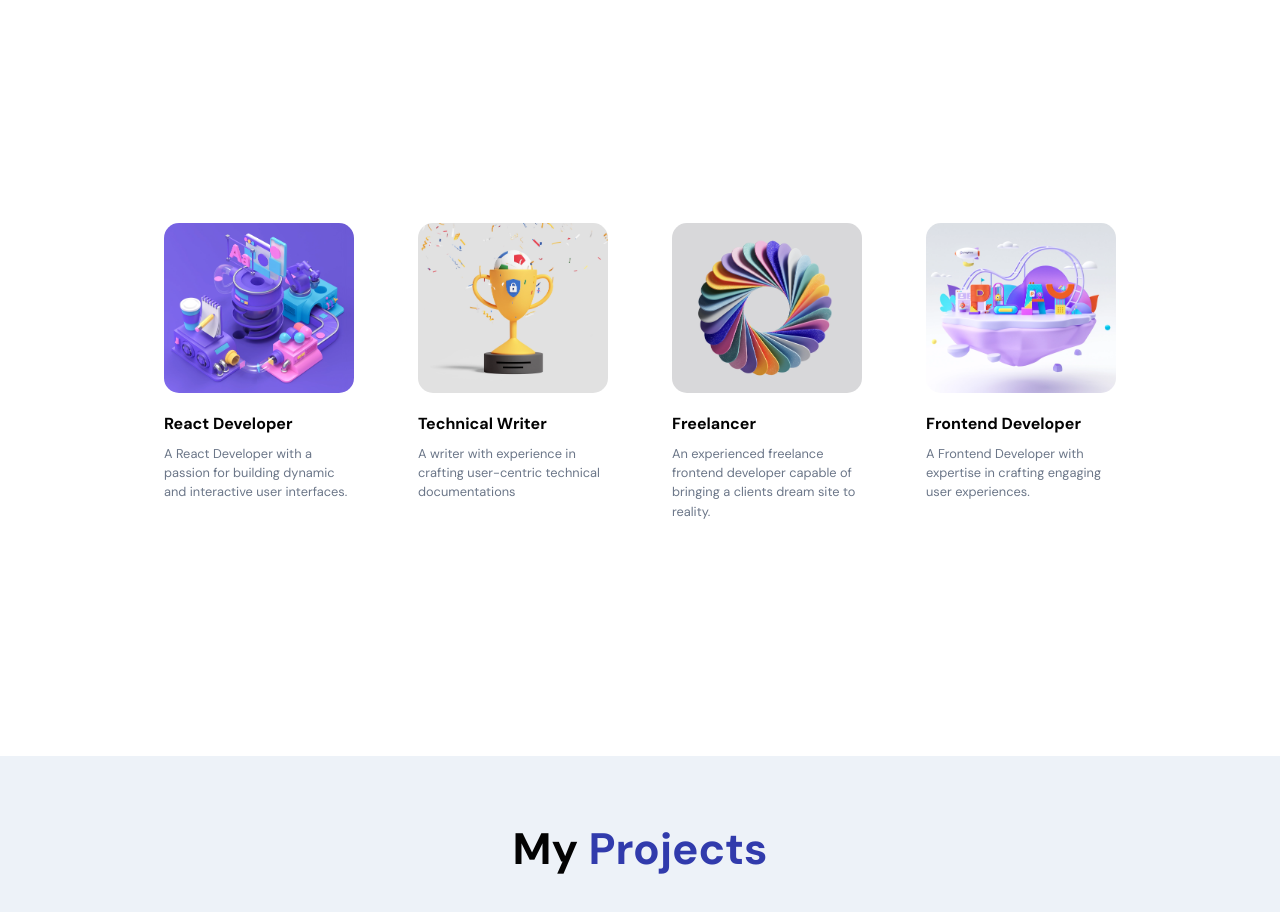
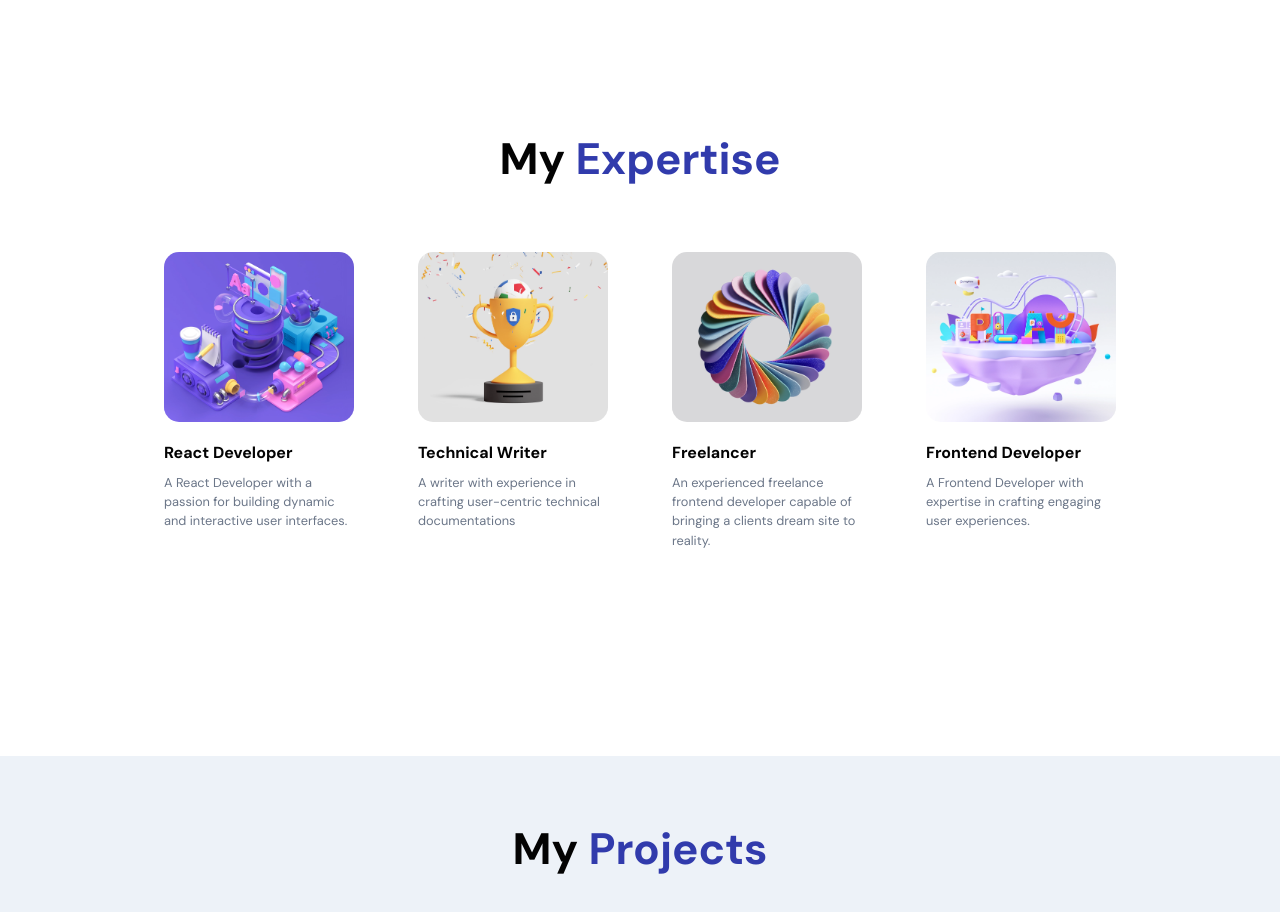
Before and after one commit to Chu-rill/Portfolio-v2, a React (Vite) app: page / in a window 1280 px wide. Shown: the part 860-1772 px from the top of the page. Built offline with nearby package versions, Linux system fonts and the light colour scheme.

Commit message:
Update About.jsx

```diff
--- a/src/container/About/About.jsx
+++ b/src/container/About/About.jsx
@@ -19,7 +19,7 @@ const About = forwardRef(function About(props, ref) {
                 transition={{ duration: 0.5 }}
             >
                 <h2 className='head-text'>
-{/*                     My <span>Expertise</span> */}
+                    My <span>Expertise</span>
                 </h2>
                 <div className="app__profiles">
                     {abouts.slice(0).reverse().map((about, index) => (
```
